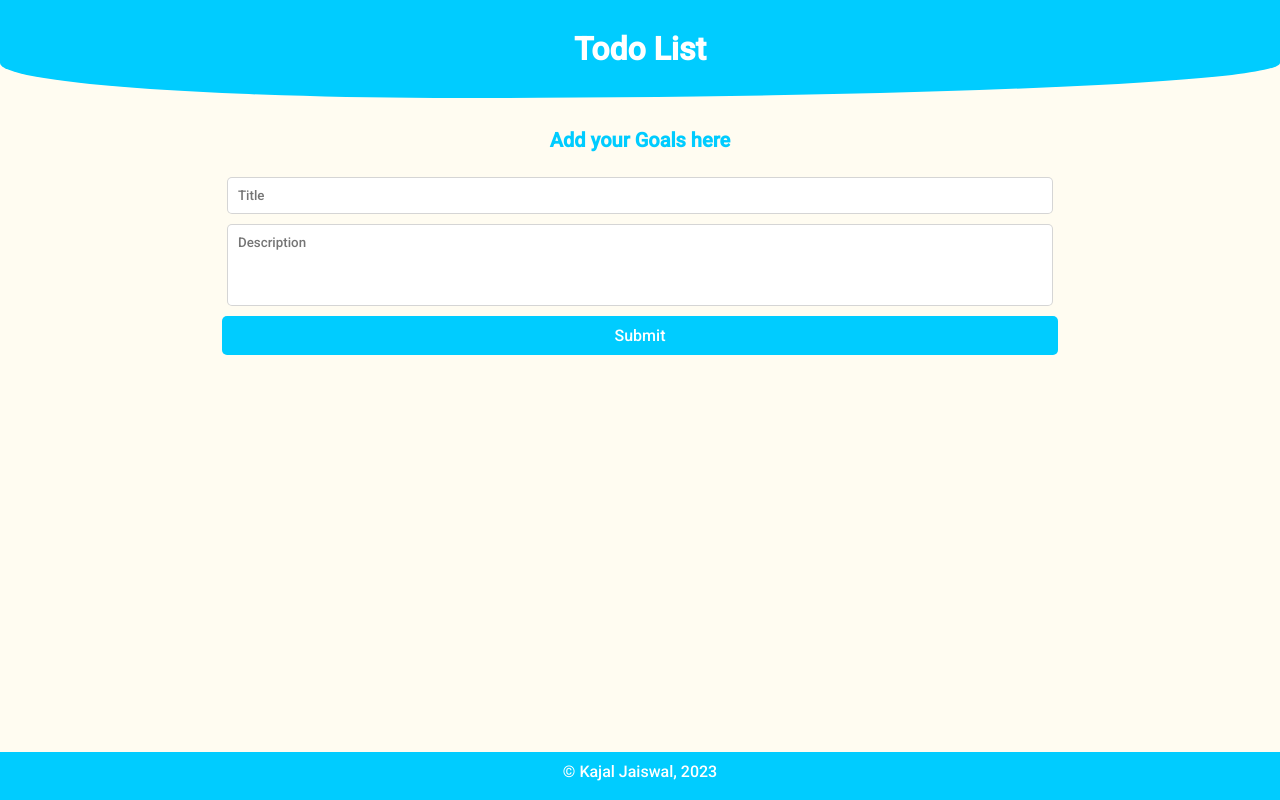
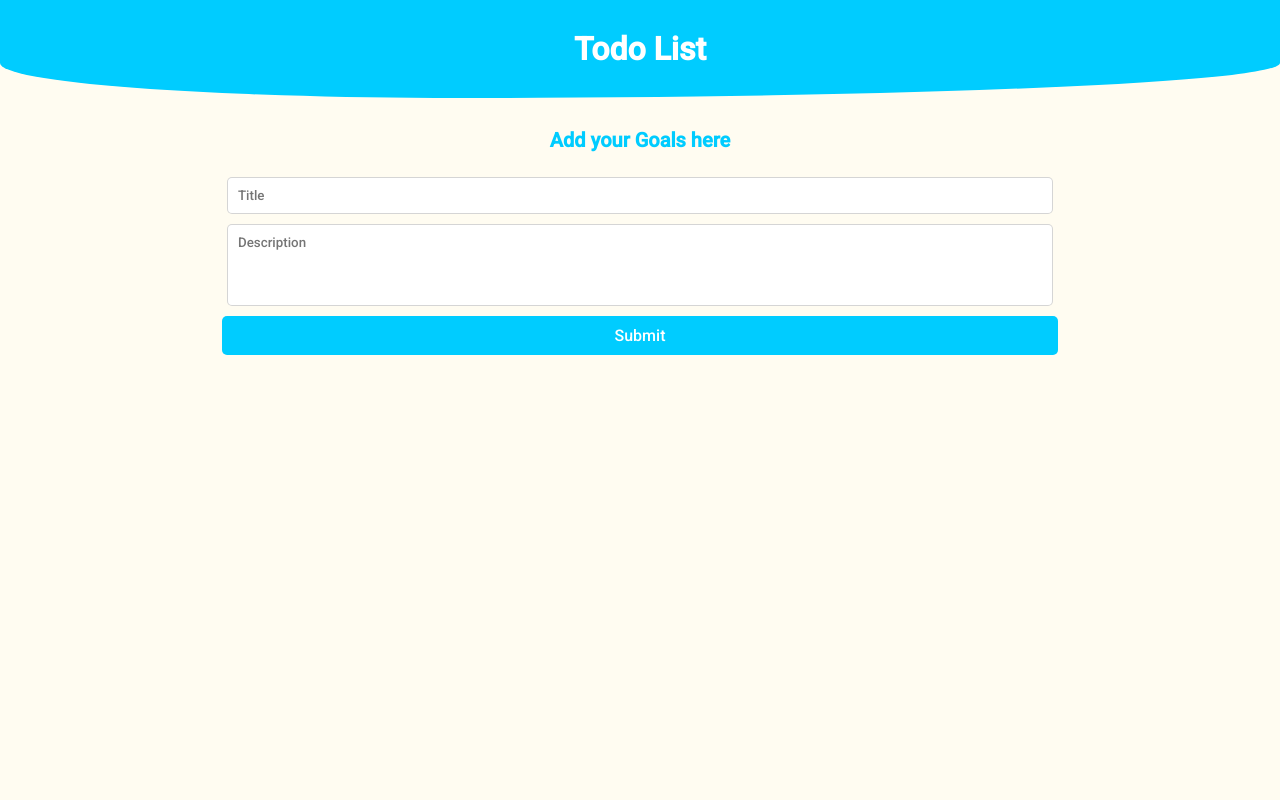
Before and after one commit to kajal1801/todo-list, a React (Create React App) app: page / in a window 1280 px wide. Built offline with nearby package versions, Linux system fonts and the light colour scheme.

Commit message:
Removed Footer

```diff
--- a/src/App.js
+++ b/src/App.js
@@ -1,6 +1,5 @@
 import './App.css'
 import Header from './Components/Header.js'
-import Footer from './Components/Footer.js'
 import Home from './Components/Home.jsx'
 
 function App() {
@@ -8,7 +7,6 @@ function App() {
     <div>
       <Header />
       <Home />
-      <Footer />
     </div>
   );
 }
--- a/src/Components/Footer.js
+++ /dev/null
@@ -1,11 +0,0 @@
-import React from 'react'
-
-function Footer() {
-  return (
-    <div className="footer">
-        <p><span dangerouslySetInnerHTML={{ "__html": "&copy;" }} /> Kajal Jaiswal, {new Date().getFullYear()}</p>
-    </div>
-  )
-}
-
-export default Footer
```
